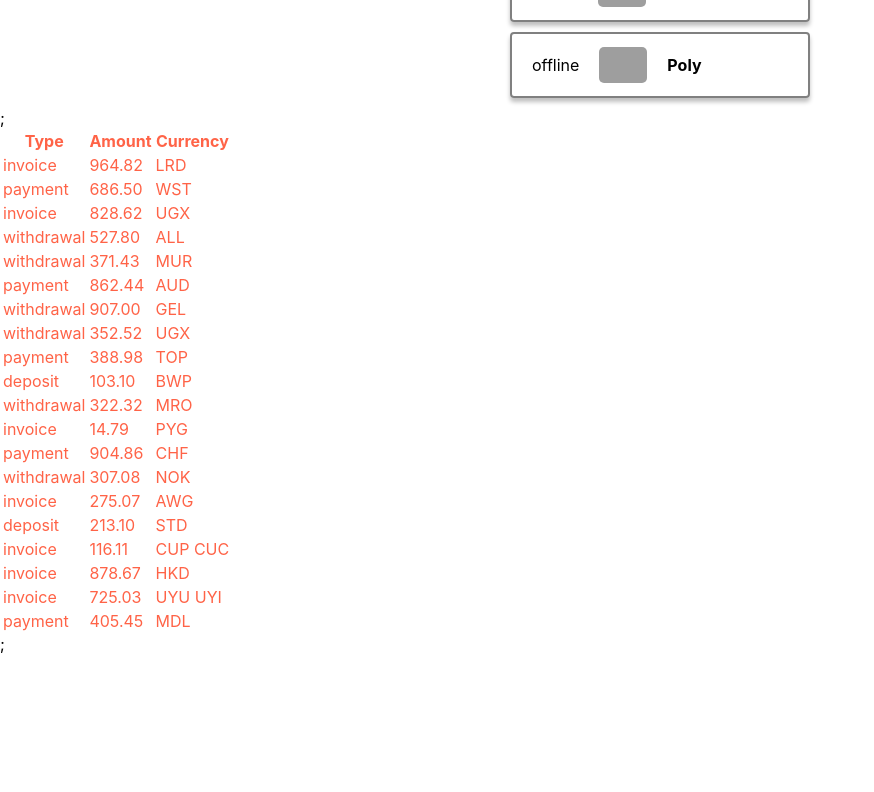
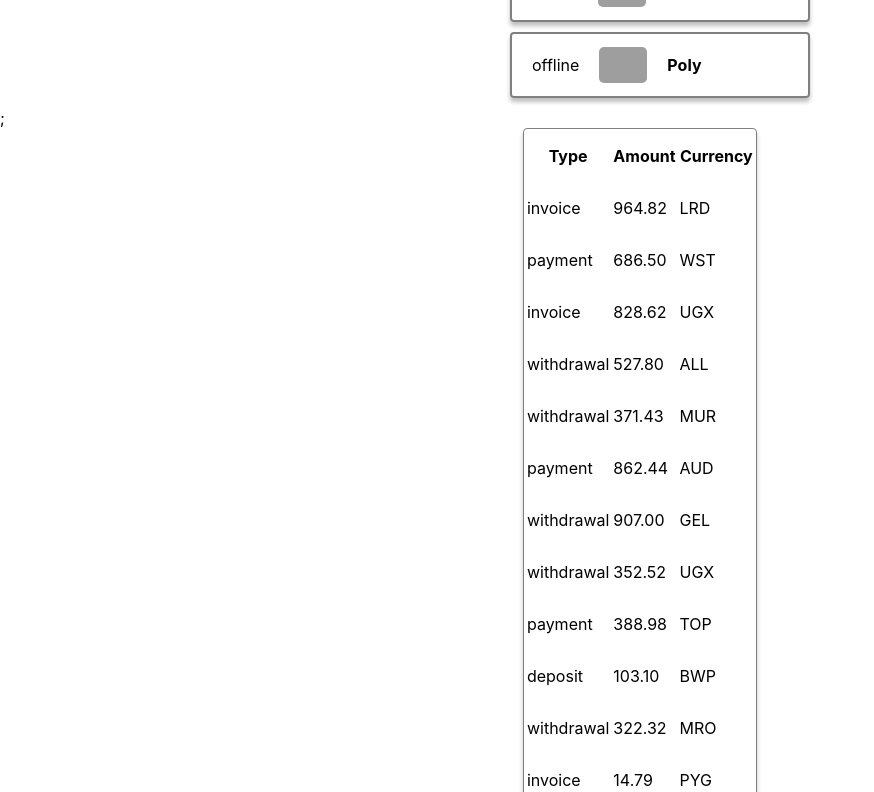
Before and after one commit to MaiiaHa/goit-react-hw-01-components, a React (Create React App) app: page / in a window 1280 px wide. Shown: the part 868-1660 px from the top of the page, without its empty margins (0-874 px from the left). Before the commit the page ends 1522 px from the top, so only its background shows below. Built offline with nearby package versions, Linux system fonts and the light colour scheme; grey boxes are pictures that could not be loaded.

Commit message:
Update TransactionHistory.module.css

```diff
--- a/src/components/transactionHistory/TransactionHistory.module.css
+++ b/src/components/transactionHistory/TransactionHistory.module.css
@@ -1,3 +1,22 @@
 .transactionHistory {
-  color: tomato;
+  margin-left: auto;
+  margin-right: auto;
+  width: inherit;
+
+  border: 1px solid grey;
+  border-radius: 4px;
+  box-shadow: 0px 4px 4px rgba(0, 0, 0, 0.25);
 }
+.thead {
+  background-color: lightskyblue;
+}
+.tbody {
+  color: grey;
+}
+tr {
+  height: 50px;
+}
+
+.trbody:nth-child(2n) {
+  background-color: blanchedalmond;
+}
```
